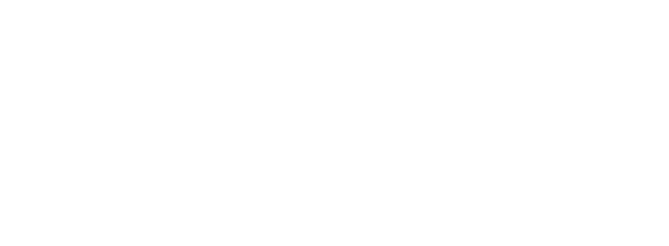
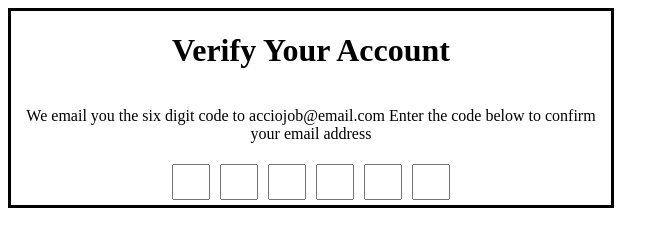
Before and after one commit to acciojob/OTP-Jef-king, a website: page main.html in a window 1280 px wide. Shown: the whole page, without its empty margins (0-669 px from the left). Drawn offline with Linux system fonts and the light colour scheme.

Commit message:
created a submission

```diff
--- a/main.html
+++ b/main.html
@@ -8,6 +8,18 @@
 
 <body>
 	<!-- the entire body must be written by student -->
+	<div>
+		<h1 id='verification_heading'>Verify Your Account</h1>
+		<p id='verification_subtext'>We email you the six digit code to acciojob@email.com Enter the code below to confirm your email address</p>
+		<span>
+			<input class='code-container code' type="number" max='1'>
+			<input class='code-container code' type="number" max='1'>
+			<input class='code-container code' type="number" max='1'>
+			<input class='code-container code' type="number" max='1'>
+			<input class='code-container code' type="number" max='1'>
+			<input class='code-container code' type="number" max='1'>
+		</span>
+	</div>
     <script type="text/javascript" src="./script.js">
 </script>
 
--- a/styles.css
+++ b/styles.css
@@ -1 +1,19 @@
 /*  your css code here. If applicable */
+div{
+	border:3px solid black;
+	padding 10px;
+	display:flex;
+	flex-direction:column;
+	width:600px;
+	text-align:center;
+	justify-content:center;
+}
+input{
+	width:30px;
+	height:30px;
+	margin:5px;
+}
+span{
+	display:flex;
+	justify-content:center;
+}
```
